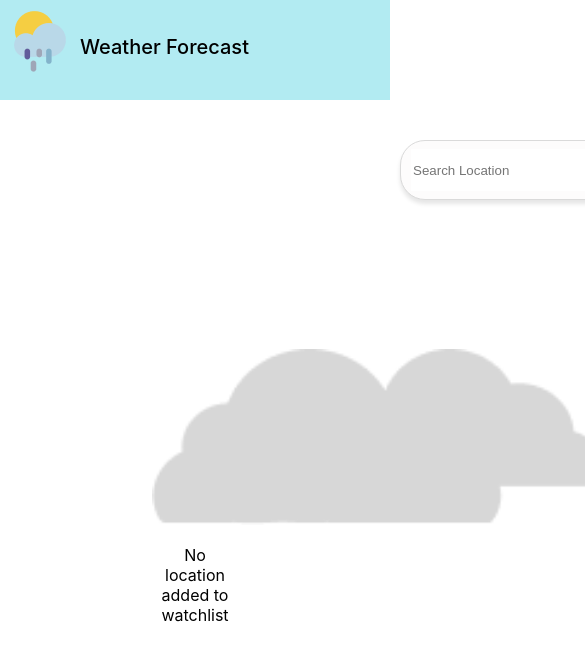
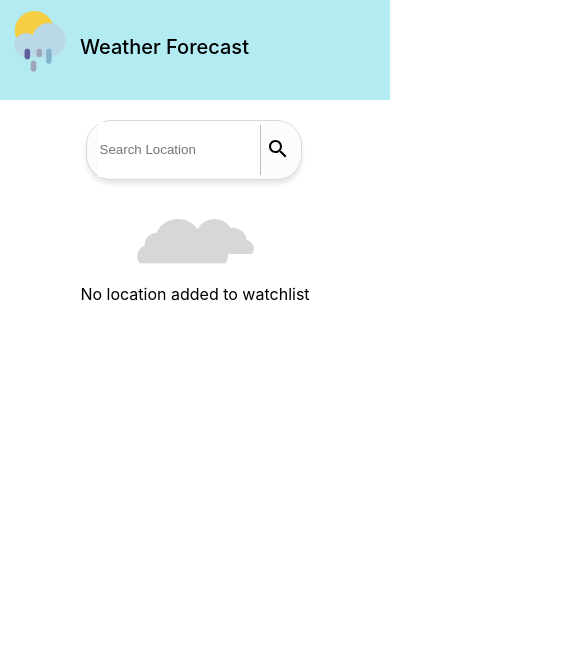
Before and after one commit to anamitra10/Advance_REACT, a React (Create React App) app: page / in a window 390 px wide. Shown: the top 660 px of the page, 585 px wide, since content can reach past the window. Built offline with nearby package versions, Linux system fonts and the light colour scheme.

Commit message:
Site made responsive

```diff
--- a/package.json
+++ b/package.json
@@ -17,7 +17,10 @@
     "@types/react-dom": "^18.0.6",
     "axios": "^1.1.2",
     "browser-router": "^0.2.0",
+    "chart.js": "^3.9.1",
+    "faker": "^6.6.6",
     "react": "^18.2.0",
+    "react-chartjs-2": "^4.3.1",
     "react-dom": "^18.2.0",
     "react-redux": "^8.0.4",
     "react-router": "^6.4.2",
@@ -51,5 +54,8 @@
       "last 1 firefox version",
       "last 1 safari version"
     ]
+  },
+  "devDependencies": {
+    "Faker": "^0.7.2"
   }
 }
--- a/src/component/WeatherDetails.tsx
+++ b/src/component/WeatherDetails.tsx
@@ -4,8 +4,6 @@ import { NavLink, useNavigate } from "react-router-dom";
 import { useLocation } from "react-router-dom";
 import { useAppDispatch } from "../redux/Hook";
 import { addUser } from "../redux/WeatherSlice";
-import { getSunrise, getSunset } from 'sunrise-sunset-js';
-
 
 const WeatherDetails = () => {
   const dispatch = useAppDispatch();
@@ -40,7 +38,7 @@ var formattedTime2 = hours2 + ':' + minutes2.substr(-2) + ':' + seconds2.substr(
     <NavLink to="/" style={{textDecoration: "none"}}>{"< Back"}</NavLink>
     <div className="addList" onClick={addWish}>
     <div>Add to list </div>
-    <img src={union} />
+    <img src={union} className="plus"/>
     </div>
     </div>
     <div>
@@ -48,7 +46,7 @@ var formattedTime2 = hours2 + ':' + minutes2.substr(-2) + ':' + seconds2.substr(
   <img src={url} />
   </div>
   <div className="location">{location.state.props.weather.name}</div>
-  <div className="temp">{Math.ceil(location.state.props.weather.main.temp - 273.15)}°</div>
+  <div className="tempu">{Math.ceil(location.state.props.weather.main.temp - 273.15)}°</div>
   </div>
   <div className="info">
     <div className="topRow">
--- a/src/style/searchBar.scss
+++ b/src/style/searchBar.scss
@@ -1,16 +1,79 @@
+// .searchbar {
+//   height: 40px;
+//   width: 400px;
+//   margin-left: 10px;
+//   border-style: none;
+//   border: none;
+//   outline: none;
+// }
+
+// .searchParent {
+//   margin-top: 40px;
+//   margin-left: 400px;
+//   width: 831px;
+//   height: 58px;
+//   background: #fdfcfc;
+//   border: 1px solid #dadada;
+//   box-shadow: 0px 4px 4px rgb(0 0 0 / 10%);
+//   border-radius: 26px;
+//   display: flex;
+//   flex-direction: row;
+//   justify-content: space-between;
+//   align-items: center;
+//   border-radius: 25px;
+// }
+
+// .searchIconDiv {
+//   height: 50px;
+//   width: 20px;
+//   border-left: 1px solid rgb(190, 188, 188);
+//   margin-right: 20px;
+//   cursor: pointer;
+// }
+
+// .icon {
+//   padding-top: 12px;
+//   padding-left: 5px;
+// }
+
+// .emptyImage {
+//   position: absolute;
+//   left: 39.05%;
+//   right: 39.05%;
+//   top: 41.32%;
+//   bottom: 40.94%;
+// }
+
+// .emptyImage img {
+//   width: 450px;
+// }
+
+// .pill {
+//   background-color: #fdfcfc;
+//   border: 1px solid rgba(0, 0, 0, 0.1);
+//   border-radius: 20px;
+//   color: black;
+//   padding: 10px 20px;
+//   text-align: center;
+//   text-decoration: none;
+//   display: inline-block;
+//   margin: 4px 2px;
+//   cursor: pointer;
+// }
+
+
 .searchbar {
-  height: 40px;
-  width: 400px;
-  margin-left: 10px;
+  height: 90%;
+  width: 100%;
+  margin-left: 5%;
   border-style: none;
   border: none;
   outline: none;
 }
-
 .searchParent {
-  margin-top: 40px;
-  margin-left: 400px;
-  width: 831px;
+  margin-top: 5%;
+  margin-left: 22%;
+  width: 55%;
   height: 58px;
   background: #fdfcfc;
   border: 1px solid #dadada;
@@ -22,7 +85,11 @@
   align-items: center;
   border-radius: 25px;
 }
-
+.cityList {
+  margin-left: 22%;
+  width: 55%;
+  height: 20% !important;
+}
 .searchIconDiv {
   height: 50px;
   width: 20px;
@@ -30,24 +97,20 @@
   margin-right: 20px;
   cursor: pointer;
 }
-
 .icon {
   padding-top: 12px;
   padding-left: 5px;
 }
-
 .emptyImage {
-  position: absolute;
   left: 39.05%;
   right: 39.05%;
-  top: 41.32%;
+  top: 41.39%;
+  margin-top: 10%;
   bottom: 40.94%;
 }
-
 .emptyImage img {
-  width: 450px;
+  width: 30%;
 }
-
 .pill {
   background-color: #fdfcfc;
   border: 1px solid rgba(0, 0, 0, 0.1);
--- a/src/style/weatherDetails.scss
+++ b/src/style/weatherDetails.scss
@@ -43,7 +43,7 @@ color: #2C2C2C;
 
 }
 
-.temp{
+.tempu{
 //     position: absolute;
 // left: 46.83%;
 // right: 47.09%;
@@ -63,16 +63,36 @@ color: #2C2C2C;
 }
 
 .info{
+//     box-sizing: border-box;
+
+// position: absolute;
+// width: 1032px;
+// height: 130px;
+// left: 253px;
+// top: 482px;
+
+// background: #FDFCFC;
+// border: 1px solid rgba(0, 0, 0, 0.1);
+// border-radius: 11px;
+
 box-sizing: border-box;
 
   position: absolute;
-width: 1032px;
-height: 130px;
-left: 253px;
-top: 482px;
 
-background: #FDFCFC;
+  width: 70%;
+
+  height: 17%;
+ margin-right: 10% !important;
+  left: 15%;
+
+  top: 55%;
+margin: 5%;
+justify-content: center;
+align-items: center;
+  background: #fdfcfc;
+
   border: 1px solid rgba(0, 0, 0, 0.1);
+
   border-radius: 11px;
 }
 
@@ -123,17 +143,36 @@ color: #535353;
 }
 
 .bottomRow{
+//     box-sizing: border-box;
+
+// position: absolute;
+// width: 1032px;
+// height: 304px;
+// left: 253px;
+// top: 631px;
+
+// background: #FDFCFC;
+// border: 1px solid rgba(0, 0, 0, 0.1);
+// border-radius: 11px;
 box-sizing: border-box;
 
   position: absolute;
-width: 1032px;
-height: 304px;
-left: 253px;
-top: 631px;
 
-background: #FDFCFC;
+  width: 70%;
+
+  height: 40%;
+
+  left: 15%;
+
+  top: 73%;
+ margin-left: 5% !important;
+  background: #fdfcfc;
+  justify-content: center;
+align-items: center;
   border: 1px solid rgba(0, 0, 0, 0.1);
+
   border-radius: 11px;
+  margin-top: 7%;
 }
 
 .heading{
@@ -188,3 +227,171 @@ margin-left: 3%;
 margin-bottom: 8%;
 color: #9A9A9A;
 }
+
+
+
+
+
+
+
+// .headerLow {
+//     display: flex;
+//     justify-content: space-between;
+//     margin-top: 2%;
+//     margin-left: 10%;
+//     margin-right: 10%;
+//   }
+//   .addList {
+//     display: flex;
+//     justify-content: space-between;
+//     cursor: pointer;
+//   }
+//   .imgRes {
+//     // position: absolute;
+//     left: 45.9%;
+//     right: 45.97%;
+//     top: 29.33%;
+//     bottom: 58.15%;
+//     // transform: matrix(1, 0, 0, -1, 0, 0);
+//   }
+//   .location {
+//     //     width: 163px;
+//     // height: 30px;
+//     // left: 659px;
+//     // top: 313px;
+//     //   margin-left: 47%;
+//     font-family: -apple-system, BlinkMacSystemFont, "Segoe UI", Roboto, Oxygen,
+//       Ubuntu, Cantarell, "Open Sans", "Helvetica Neue", sans-serif;
+//     font-style: normal;
+//     font-weight: 600;
+//     font-size: 30px;
+//     line-height: 35px;
+//     display: flex;
+//     align-items: center;
+//     justify-content: center;
+//     text-align: center;
+//     color: #2c2c2c;
+//   }
+//   .temp_details {
+//     font-family: poppins;
+//     font-style: normal;
+//     font-weight: 500;
+//     font-size: 70px;
+//     line-height: 105px;
+//     display: flex;
+//     align-items: center;
+//     justify-content: center;
+//     text-align: center;
+//     color: #2c2c2c;
+//   }
+//   .info {
+//     box-sizing: border-box;
+//     position: absolute;
+//     width: 70%;
+//     height: 15%;
+//     left: 15%;
+//     top: 55%;
+//     background: #fdfcfc;
+//     border: 1px solid rgba(0, 0, 0, 0.1);
+//     border-radius: 11px;
+//     margin-top: 5%;
+//   }
+//   .topRow {
+//     display: flex;
+//     justify-content: space-between;
+//     margin-top: 3%;
+//     margin-left: 3%;
+//     margin-right: 3%;
+//     margin-bottom: 1%;
+//   }
+//   .topRowDis {
+//     font-family: -apple-system, BlinkMacSystemFont, "Segoe UI", Roboto, Oxygen,
+//       Ubuntu, Cantarell, "Open Sans", "Helvetica Neue", sans-serif;
+//     font-style: normal;
+//     font-weight: 500;
+//     font-size: 24px;
+//     line-height: 28px;
+//     display: flex;
+//     align-items: center;
+//     text-align: center;
+//     color: #5a5a5a;
+//   }
+//   .RowDis {
+//     font-family: -apple-system, BlinkMacSystemFont, "Segoe UI", Roboto, Oxygen,
+//       Ubuntu, Cantarell, "Open Sans", "Helvetica Neue", sans-serif;
+//     font-style: normal;
+//     font-weight: 700;
+//     font-size: 27px;
+//     line-height: 32px;
+//     /* identical to box height */
+//     display: flex;
+//     align-items: center;
+//     text-align: center;
+//     color: #535353;
+//   }
+//   .bottomRow {
+//     box-sizing: border-box;
+//     position: absolute;
+//     width: 70%;
+//     height: 35%;
+//     left: 15%;
+//     top: 73%;
+//     background: #fdfcfc;
+//     border: 1px solid rgba(0, 0, 0, 0.1);
+//     border-radius: 11px;
+//     margin-top: 8%;
+//   }
+//   .heading {
+//     // width: 181px;
+//     // height: 30px;
+//     // left: 294px;
+//     // top: 659px;
+//     text-align: left;
+//     font-family: "Poppins";
+//     font-style: normal;
+//     font-weight: 500;
+//     font-size: 20px;
+//     line-height: 30px;
+//     margin: 3%;
+//     /* identical to box height */
+//     color: #c4c4c4;
+//   }
+//   .lengthDay {
+//     // width: 215px;
+//     // height: 23px;
+//     // left: 294px;
+//     // top: 804px;
+//     margin-top: 13%;
+//     margin-left: 3%;
+//     margin-bottom: 5%;
+//     font-family: -apple-system, BlinkMacSystemFont, "Segoe UI", Roboto, Oxygen,
+//       Ubuntu, Cantarell, "Open Sans", "Helvetica Neue", sans-serif;
+//     font-style: normal;
+//     font-weight: 500;
+//     font-size: 20px;
+//     line-height: 23px;
+//     text-align: left;
+//     color: #9a9a9a;
+//   }
+//   .remDay {
+//     //     width: 250px;
+//     // height: 23px;
+//     // left: 294px;
+//     // top: 869px;
+//     text-align: left;
+//     font-family: -apple-system, BlinkMacSystemFont, "Segoe UI", Roboto, Oxygen,
+//       Ubuntu, Cantarell, "Open Sans", "Helvetica Neue", sans-serif;
+//     font-style: normal;
+//     font-weight: 400;
+//     font-size: 20px;
+//     line-height: 23px;
+//     margin-top: 1%;
+//     margin-left: 3%;
+//     margin-bottom: 8%;
+//     color: #9a9a9a;
+//   }
+//   .plus {
+//     background-color: #dad8d8cf;
+//     border-radius: 48%;
+//     margin-left: 0.01%;
+//   }
```
Also changed, not shown: 1 other file (tests, documents, lock files or other folders). Lines whose indentation alone changed are shown as unchanged.
